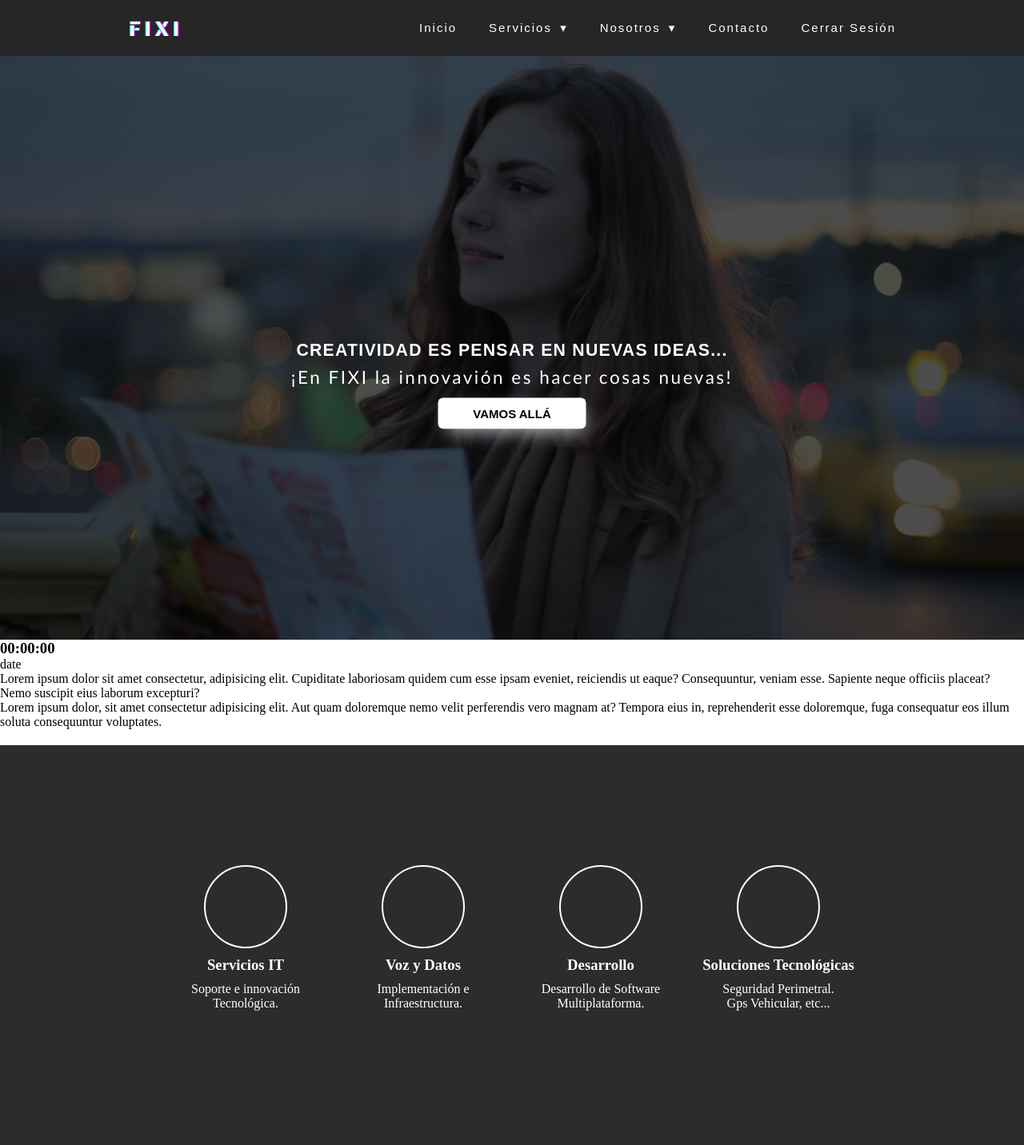
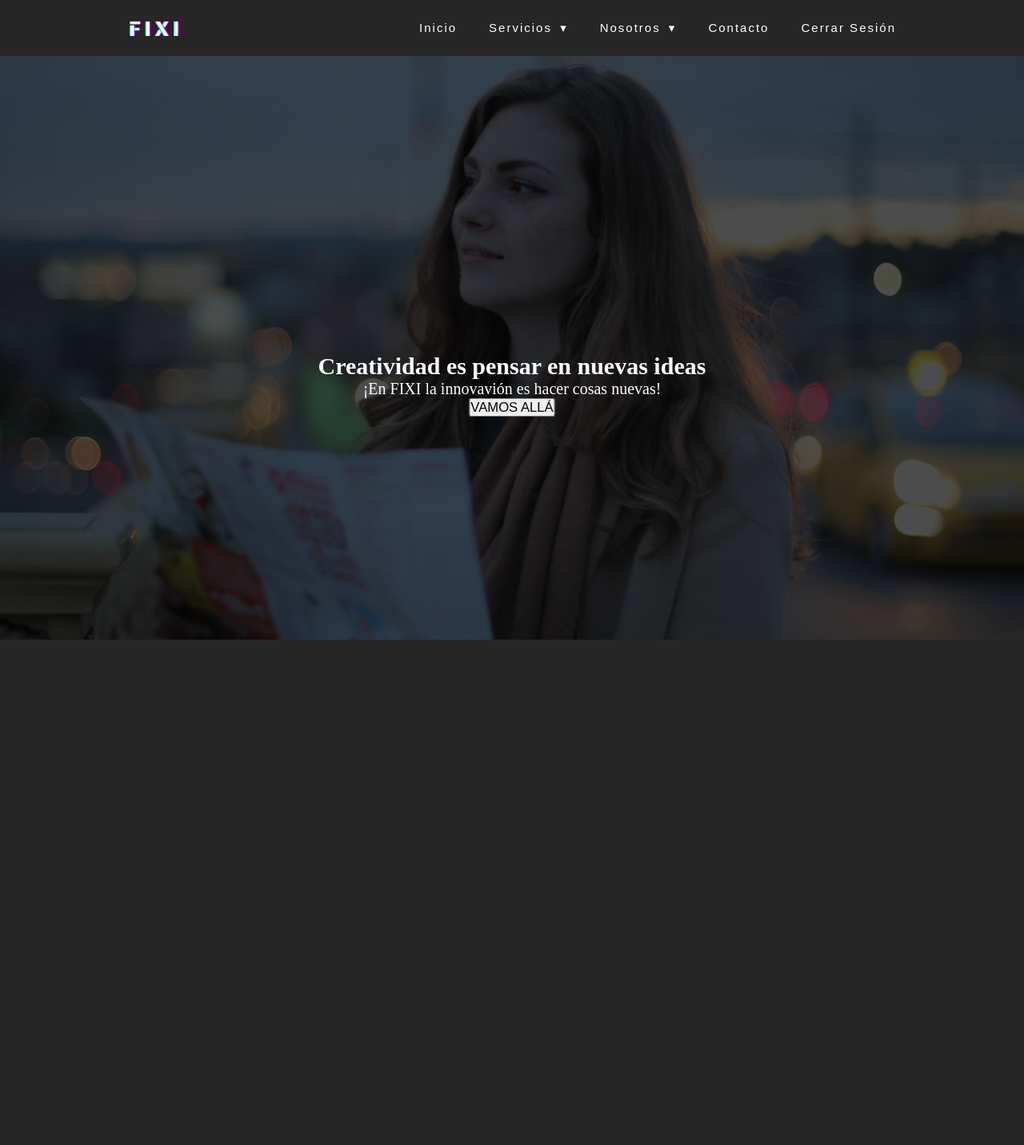
Before and after one commit to cmiccarmen2022/fixi, a PHP site: page / in a window 1280 px wide. Shown: the whole page at 80% size. After the commit the page ends 800 px from the top, so only its background shows below. Run offline with PHP 8.4, Linux system fonts and the light colour scheme.

Commit message:
Add files via upload

```diff
--- a/index.html
+++ b/index.html
@@ -5,7 +5,8 @@
     <meta http-equiv="X-UA-Compatible" content="IE=edge">
     <meta name="viewport" content="width=device-width, initial-scale=1.0">
     <title>Fixi - Inicio</title>
-    <link rel="shortcut icon" href="img/fixi.svg" type="image/x-icon">
+    <link rel="shortcut icon" href="fixi.svg" type="image/x-icon">
+    <link rel="stylesheet" href="fontawesome/css/all.css">
     <link rel="stylesheet" href="nav.css">
 </head>
 <body>
@@ -25,10 +26,10 @@
         <li>
             <a href="#!">Servicios</a>
                 <ul class="nav-dropdown">
-                    <li><a href="php/servicio-it.php">Servicios IT</a></li>
-                    <li><a href="php/voz-datos.php">Voz y Datos</a></li>
-                    <li><a href="php/desarrollo.php">Desarrollo</a></li>
-                    <li><a href="php/soluciones.php">Soluciones IT</a></li>
+                    <li><a href="#">Servicios IT</a></li>
+                    <li><a href="#">Voz y Datos</a></li>
+                    <li><a href="#">Desarrollo</a></li>
+                    <li><a href="#">Soluciones IT</a></li>
                 </ul>
         </li>
 
@@ -36,14 +37,14 @@
         <li>
             <a href="#!">Nosotros</a>
                 <ul class="nav-dropdown">
-                    <li><a href="php/historia.php">Nuestra Historia</a></li>
-                    <li><a href="php/contacto.php">Redes Sociales</a></li>
-                    <li><a href="php/noticias.php">Noticias</a></li>
+                    <li><a href="#">Nuestra Historia</a></li>
+                    <li><a href="#">Redes Sociales</a></li>
+                    <li><a href="#">Noticias</a></li>
                 </ul>
         </li>
 
         <!-- Apartado de contacto -->
-        <li><a href="php/md-contacto.php">Contacto</a></li>
+        <li><a href="#">Contacto</a></li>
         <li><a href="#!">Cerrar Sesión</a></li>
                 </ul>
         </nav>
@@ -51,65 +52,29 @@
     </section>
 
 
+    <!-- Banner principal -->
     <div class="banner">
         <section class="kenburns-top" id="hero">
-        <h1 class="tracking-in-expand">Creatividad es pensar en nuevas ideas...</h1>
+            <div class="titulo-banner">
+            <h1 class="tracking-in-expand">Creatividad es pensar en nuevas ideas</h1>
+            </div>
+            <div class="text-banner">
                 <span class="tracking-in-expand-one">¡En FIXI la innovavión es hacer cosas nuevas!</span>
+            </div>
                 <form action="#cursos-cards">
                 <button><span>VAMOS ALLÁ</span></button>
                 </form>
+            <!-- Reloj manejado por js
+            <div class="container-clock">
+                <h3 id="time">00:00:00</h3>
+                <p id="date">date</p>
+            </div>-->
         </section>
     </div>
 
 
-
-
-
-    <div class="container-clock">
-        <h3 id="time">00:00:00</h3>
-        <p id="date">date</p>
-    </div>
-
-
-    <p>Lorem ipsum dolor sit amet consectetur, adipisicing elit. Cupiditate laboriosam quidem cum esse ipsam eveniet, reiciendis ut eaque? Consequuntur, veniam esse. Sapiente neque officiis placeat? Nemo suscipit eius laborum excepturi?</p>
-    <p>Lorem ipsum dolor, sit amet consectetur adipisicing elit. Aut quam doloremque nemo velit perferendis vero magnam at? Tempora eius in, reprehenderit esse doloremque, fuga consequatur eos illum soluta consequuntur voluptates.</p>
-
-
-        <!-- Contenido para la sección dos -->
-    <div class="cs">
-        <div class="circles-enginet">
-
-            <!-- Estructura circulo uno -->
-            <div class="circle-one">
-            <a href="php/servicio-it.php"><i class="fas fa-laptop-code fa-3x fa-spin"></i></a>
-            <div class="title-services"><h3>Servicios IT</h3></div>
-            <div class="text-services"><p>Soporte e innovación Tecnológica.</p></div>
-            </div>
-
-            <!-- Estructura circulo dos -->
-            <div class="circle-two">
-            <a href="php/voz-datos.php"><i class="fas fa-network-wired fa-3x fa-spin"></i></a>
-            <div class="title-datos"><h3>Voz y Datos</h3></div>
-            <div class="text-datos"><p>Implementación e Infraestructura.</p></div>
-            </div>
-
-            <!-- Estructura circulo tres -->
-            <div class="circle-three">
-            <a href="php/desarrollo.php"><i class="fas fa-code fa-3x fa-spin"></i></a>
-            <div class="title-design"><h3>Desarrollo</h3></div>
-            <div class="text-design"><p>Desarrollo de Software Multiplataforma.</p></div>
-            </div>
-
-            <!-- Estructura circulo cuatro -->
-            <div class="circle-four">
-            <a href="php/soluciones.php"><i class="fas fa-cog fa-3x fa-spin"></i></a>
-            <div class="title-solutions"><h3>Soluciones Tecnológicas</h3></div>
-            <div class="text-solutions"><p>Seguridad Perimetral. Gps Vehicular, etc...</p></div>
-            </div>
-        </div>
-    </div>
-
     <script src="jquery-3.6.0.min.js"></script>
+    <!-- <script src="reloj.js"></script> -->
     <script src="app.js"></script>
 </body>
 </html
--- a/nav.css
+++ b/nav.css
@@ -3,7 +3,7 @@
   height: 70px;
   background: #262626;
   position: fixed;
-  z-index: 100;
+  z-index: 2;
   width: 100%;
 }
 
@@ -171,10 +171,8 @@ article {
   padding: 10px;
 }
 
-/*# sourceMappingURL=nav.css.map */
 
-
-/* Estilos para apartado dle banneer con efecto ken burn */
+/* Estilos para apartado del banneer con efecto ken burn */
 .banner{
   width: 100%;
   height: 100vh;
@@ -203,23 +201,79 @@ article {
   background-position: center center;
   }
 
-  .banner section h1{
-    color: #fff;
-    font-weight: 600;
-    font-family: sans-serif;
-    font-size: 17px;
-    letter-spacing: 1px;
-    text-transform: uppercase;
-  }
 
+  /* Empezamos a realizar first mobile a los elementos primarios del banner */
+@media screen and (max-width: 450px){
+    .titulo-banner{
+      display: flex;
+      width: 230px;
+      justify-content: center;
+    }
 
-.tracking-in-expand-one{
-  margin-top: 5px;
-  font-family: 'Gill Sans', 'Gill Sans MT', Calibri, 'Trebuchet MS', sans-serif;
-  font-size: 18px;
-  letter-spacing: 2px;
+    .titulo-banner h1{
+      font-size: 15px;
+      text-align: center;
+      font-family: 'Segoe UI', Tahoma, Geneva, Verdana, sans-serif;
+    }
+
+    .text-banner{
+      display: flex;
+      width: 200px;
+      justify-content: center;
+      margin-top: 10px;
+    }
+
+    .text-banner span{
+      font-size: 12px;
+      font-family: sans-serif;
+      color: #ffffff;
+      font-style: normal;
+    }
+
+    /* Estilos para el button con ubicación en banner */
+.banner button {
+  margin-top: 10px;
+  padding: 5px 25px;
+  border: unset;
+  border-radius: 5px;
+  z-index: 1;
+  color: #000000;
+  background: #ffffff;
+  position: relative;
+  -webkit-box-shadow: 4px 8px 19px -6px rgba(255, 255, 255, 0.788);
+  box-shadow: 4px 8px 19px -6px  rgba(255, 255, 255, 0.788);
+  transition: all 250ms;
+  overflow: hidden;
 }
 
+.banner button span{
+  font-family: sans-serif;
+  font-size: 10px;
+  font-weight: 600;
+  font-style: normal;
+}
+
+.banner button::before {
+  content: "";
+  position: absolute;
+  top: 0;
+  left: 0;
+  z-index: -1;
+  height: 100%;
+  width: 0;
+  border-radius: 5px;
+  background-color: #2b2c2c;
+  transition: all 250ms
+}
+
+.banner button:hover {
+  color: #e8e8e8;
+}
+
+.banner button:hover::before {
+  width: 100%;
+  }
+}
 
 /* Se aplica el keyframes para el efecto de salida del tracking  */
 .tracking-in-expand {
@@ -289,297 +343,26 @@ article {
   }
 }
 
-/* Estilos para botones */
-button {
-  margin-top: 10px;
-  padding: 8px 35px;
-  border: unset;
-  border-radius: 5px;
-  z-index: 1;
-  color: #000000;
-  background: #ffffff;
-  position: relative;
-  -webkit-box-shadow: 4px 8px 19px -6px rgba(255, 255, 255, 0.788);
-  box-shadow: 4px 8px 19px -6px  rgba(255, 255, 255, 0.788);
-  transition: all 250ms;
-  overflow: hidden;
+
+/* Estilos para reloj
+.container-clock{
+  display: flex;
+  width: 100%;
+  flex-direction: column;
+  flex-wrap: wrap;
+  justify-content: center;
+  align-items: center;
+  margin-top: 100px;
 }
 
-button span{
+#time{
   font-family: sans-serif;
-  font-size: 12px;
-  font-weight: 600;
-  font-style: normal;
-}
-
-button::before {
-  content: "";
-  position: absolute;
-  top: 0;
-  left: 0;
-  z-index: -1;
-  height: 100%;
-  width: 0;
-  border-radius: 5px;
-  background-color: #2b2c2c;
-  transition: all 250ms
-}
-
-button:hover {
-  color: #e8e8e8;
-}
-
-button:hover::before {
-  width: 100%;
-}
-
-
-
-
-
-/* Estilamos la sección de elementos fontawesome */
-.cs{
-  display: flex;
-  height: 500px;
-  justify-content: center;
-  align-items: center;
-  border: transparent;
-  background-color: #2b2c2c;
-  margin-top: 20px;
-}
-
-@media screen and (max-width: 1100px){
-  .cs{
-      display: flex;
-      width: 100%;
-      height: 1050px;
-  }
-
-  .cs .circles-enginet{
-      display: flex;
-      flex-direction: column;
-      align-items: center;
-  }
-
-  .circle-two{
-      margin-top: 20px;
-  }
-
-  .circle-three{
-      margin-top: 20px;
-
-  }
-
-  .circle-four{
-      margin-top: 20px;
-  }
-
-  section.se{
-      display: flex;
-      flex-direction: column;
-      justify-content: center;
-      align-items: center;
-      width: 100%;
-      height: 500px;
-  }
-
-  section.se .title-se h2{
-      display: flex;
-      justify-content: center;
-      text-align: center;
-      font-size: 35px;
-  }
-
-}
-
-.circles-enginet{
-  display: grid;
-  width: 100%;
-  justify-content: center;
-  justify-items: center;
-  grid-template-columns: 15% 15% 15% 15%;
-  grid-gap: 30px;
-}
-
-.circles-enginet .fas{
   color: #ffffff;
 }
 
-/* Estilos para circle one */
-.circles-enginet .circle-one{
-  width: 250px;
-  height: 200px;
+#date{
+  font-family: sans-serif;
+  color: #ffffff;
+  font-weight: 500;
 }
-
-.circles-enginet .circle-one a{
-  display: flex;
-  justify-content: center;
-  align-items: center;
-  margin: auto;
-  text-decoration: none;
-  width: 100px;
-  height: 100px;
-  border: 2px solid #ffffff;
-  border-radius: 50%;
-  background-color: transparent;
-}
-
-.title-services{
-  display: flex;
-  width: 100%;
-  justify-content: center;
-  margin-top: 10px;
-}
-
-.title-services h3{
-  color: #ffffff;
-  font-weight: bold;
-}
-
-.text-services{
-  display: flex;
-  width: 100%;
-  justify-content: center;
-  margin-top: 10px;
-}
-
-.text-services p{
-  width: 150px;
-  text-align: center;
-  color: #ffffff;
-}
-
-
-/* Estilos pata circle two */
-.circles-enginet .circle-two{
-  width: 250px;
-  height: 200px;
-}
-
-.circles-enginet .circle-two a{
-  display: flex;
-  justify-content: center;
-  align-items: center;
-  margin: auto;
-  text-decoration: none;
-  width: 100px;
-  height: 100px;
-  border: 2px solid #ffffff;
-  border-radius: 50%;
-  background-color: transparent;
-}
-
-.title-datos{
-  display: flex;
-  width: 100%;
-  justify-content: center;
-  margin-top: 10px;
-}
-
-.title-datos h3{
-  color: #ffffff;
-  font-weight: bold;
-}
-
-.text-datos{
-  display: flex;
-  width: 100%;
-  justify-content: center;
-  margin-top: 10px;
-}
-
-.text-datos p{
-  width: 150px;
-  text-align: center;
-  color: #ffffff;
-}
-
-
-/* Estilos para circle three */
-.circles-enginet .circle-three{
-  width: 250px;
-  height: 200px;
-}
-
-.circles-enginet .circle-three a{
-  display: flex;
-  justify-content: center;
-  align-items: center;
-  margin: auto;
-  text-decoration: none;
-  width: 100px;
-  height: 100px;
-  border: 2px solid #ffffff;
-  border-radius: 50%;
-  background-color: transparent;
-}
-
-.title-design{
-  display: flex;
-  width: 100%;
-  justify-content: center;
-  margin-top: 10px;
-}
-
-.title-design h3{
-  color: #ffffff;
-  font-weight: bold;
-}
-
-.text-design{
-  display: flex;
-  width: 100%;
-  justify-content: center;
-  margin-top: 10px;
-}
-
-.text-design p{
-  width: 150px;
-  text-align: center;
-  color: #ffffff;
-}
-
-/* Estilos para circle four */
-.circles-enginet .circle-four{
-  width: 250px;
-  height: 200px;
-}
-
-.circles-enginet .circle-four a{
-  display: flex;
-  justify-content: center;
-  align-items: center;
-  margin: auto;
-  text-decoration: none;
-  width: 100px;
-  height: 100px;
-  border: 2px solid #ffffff;
-  border-radius: 50%;
-  background-color: transparent;
-}
-
-.title-solutions{
-  display: flex;
-  width: 100%;
-  justify-content: center;
-  margin-top: 10px;
-}
-
-.title-solutions h3{
-  text-align: center;
-  color: #ffffff;
-  font-weight: bold;
-}
-
-.text-solutions{
-  display: flex;
-  width: 100%;
-  justify-content: center;
-  margin-top: 10px;
-}
-
-.text-solutions p{
-  width: 150px;
-  text-align: center;
-  color: #ffffff;
-}
+*/
```
Also changed, not shown: reloj.js (added, +16 -0 lines). Lines whose indentation alone changed are shown as unchanged.
